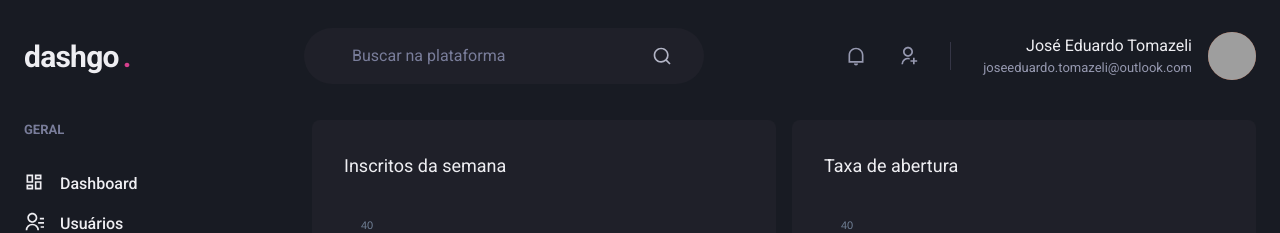
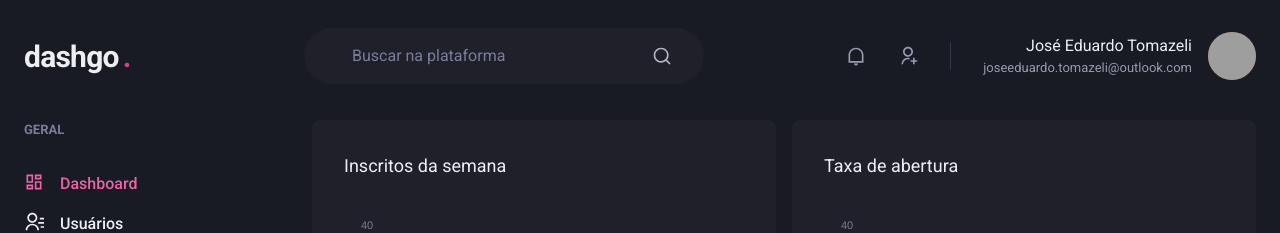
Before and after one commit to joseeduardotomazeli/dash-go, a Next.js app: page /dashboard in a window 1280 px wide. Shown: the top 233 px of the page. Built offline with nearby package versions, Linux system fonts and the light colour scheme; grey boxes are pictures that could not be loaded.

Commit message:
feat: add active link component

```diff
--- /dev/null
+++ b/src/components/ActiveLink.tsx
@@ -0,0 +1,39 @@
+import { cloneElement, ReactElement } from 'react';
+import { useRouter } from 'next/router';
+import Link, { LinkProps } from 'next/link';
+
+interface ActiveLinkProps extends LinkProps {
+  shouldMatchExactHref?: boolean;
+  children: ReactElement;
+}
+
+function ActiveLink(props: ActiveLinkProps) {
+  const { asPath } = useRouter();
+
+  const { shouldMatchExactHref = false, children, ...restProps } = props;
+
+  let isActive = false;
+
+  if (
+    shouldMatchExactHref &&
+    (asPath === restProps.href || asPath === restProps.as)
+  )
+    isActive = true;
+
+  if (
+    !shouldMatchExactHref &&
+    (asPath.startsWith(String(restProps.href)) ||
+      asPath.startsWith(String(restProps.as)))
+  )
+    isActive = true;
+
+  return (
+    <Link {...restProps}>
+      {cloneElement(children, {
+        color: isActive ? 'pink.400' : 'gray.50',
+      })}
+    </Link>
+  );
+}
+
+export default ActiveLink;
--- a/src/components/Sidebar/NavigationLink.tsx
+++ b/src/components/Sidebar/NavigationLink.tsx
@@ -1,11 +1,12 @@
 import { ElementType } from 'react';
-import Link from 'next/link';
 import {
   Text,
   Link as ChakraLink,
   Icon,
   LinkProps as ChakraLinkProps,
 } from '@chakra-ui/react';
+
+import ActiveLink from '../ActiveLink';
 
 interface NavigationLinkProps extends ChakraLinkProps {
   icon: ElementType;
@@ -17,14 +18,14 @@
   const { icon, href, children, ...restProps } = props;
 
   return (
-    <Link href={href} passHref>
+    <ActiveLink href={href} passHref>
       <ChakraLink display="flex" align="center" {...restProps}>
         <Icon as={icon} fontSize={20} />
         <Text ml={4} fontWeight="medium">
           {children}
         </Text>
       </ChakraLink>
-    </Link>
+    </ActiveLink>
   );
 }
 
```
